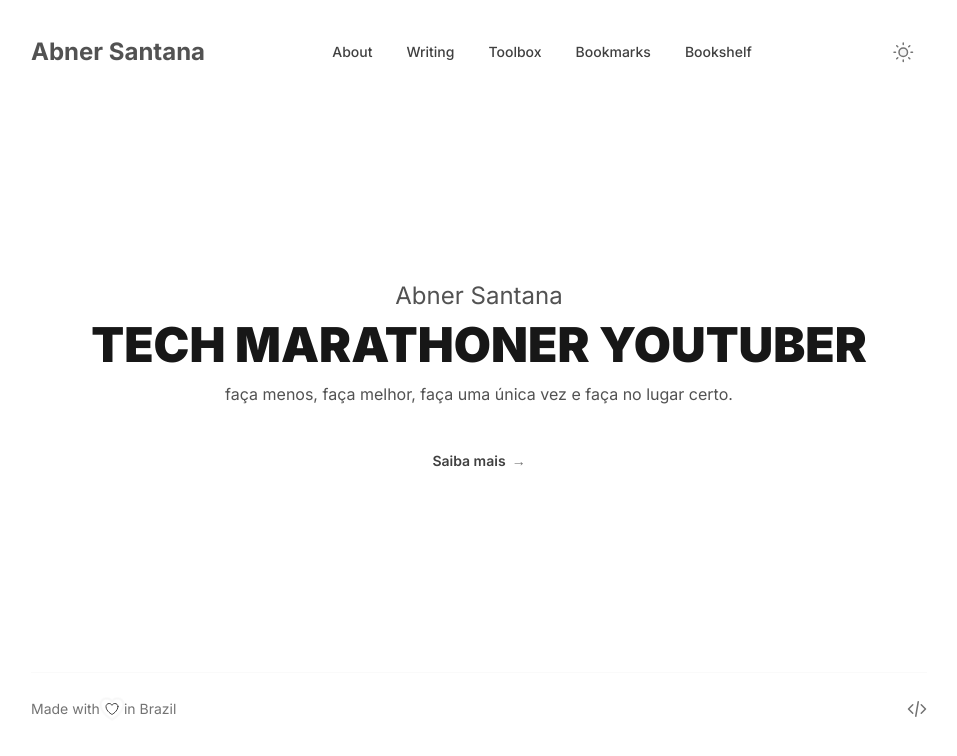
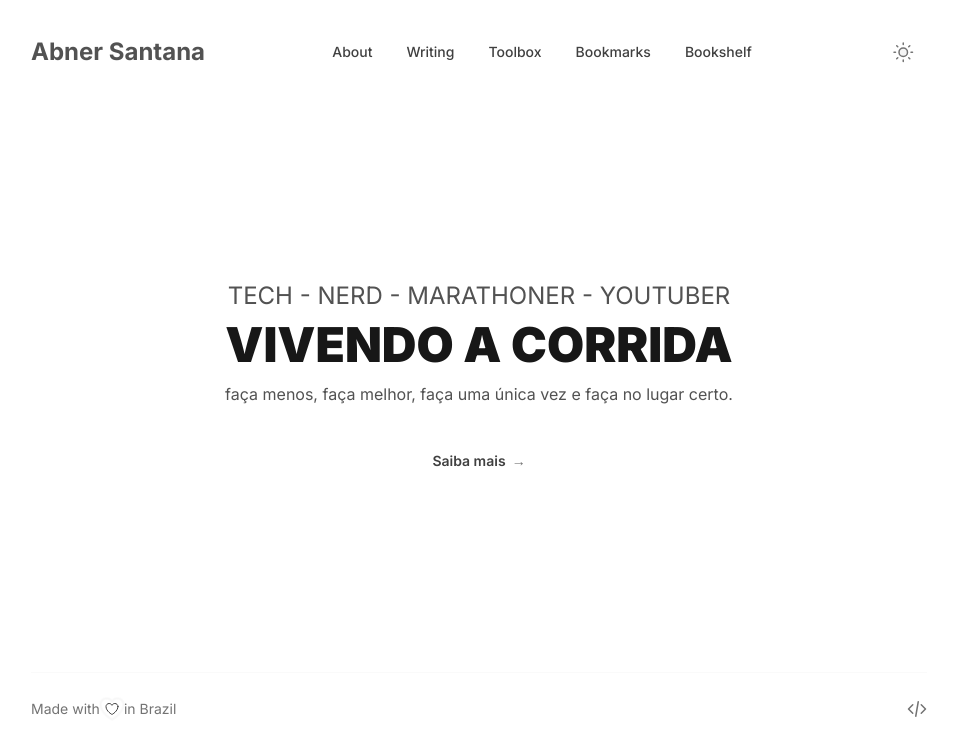
Before and after one commit to abnerssantana/personal-site, a Next.js app: page / in a window 1280 px wide. Shown: the top 756 px of the page, without its empty margins (161-1118 px from the left). Built offline with nearby package versions, Linux system fonts and the light colour scheme.

Commit message:
index info

```diff
--- a/src/pages/index.tsx
+++ b/src/pages/index.tsx
@@ -10,14 +10,14 @@ export const Home = () => {
           <div className="mx-auto pb-20 pt-20 sm:pb-40 sm:pt-40">
             <div className="text-center">
               <h2 className="text-xl font-normal text-gray-600 dark:text-gray-400 sm:text-2xl">
-                Abner Santana
+              TECH - NERD - MARATHONER - YOUTUBER
               </h2>
               <h1
                 className={clsx(
                   'font-sans text-5xl uppercase font-black leading-tight text-gray-900 dark:text-gray-100 sm:text-5xl sm:leading-snug'
                 )}
               >
-                Tech Marathoner YouTuber
+                VIVENDO A CORRIDA
               </h1>
               <p className="text-base leading-8 text-gray-600 dark:text-gray-400">
               faça menos, faça melhor, faça uma única vez e faça no lugar certo.
```
